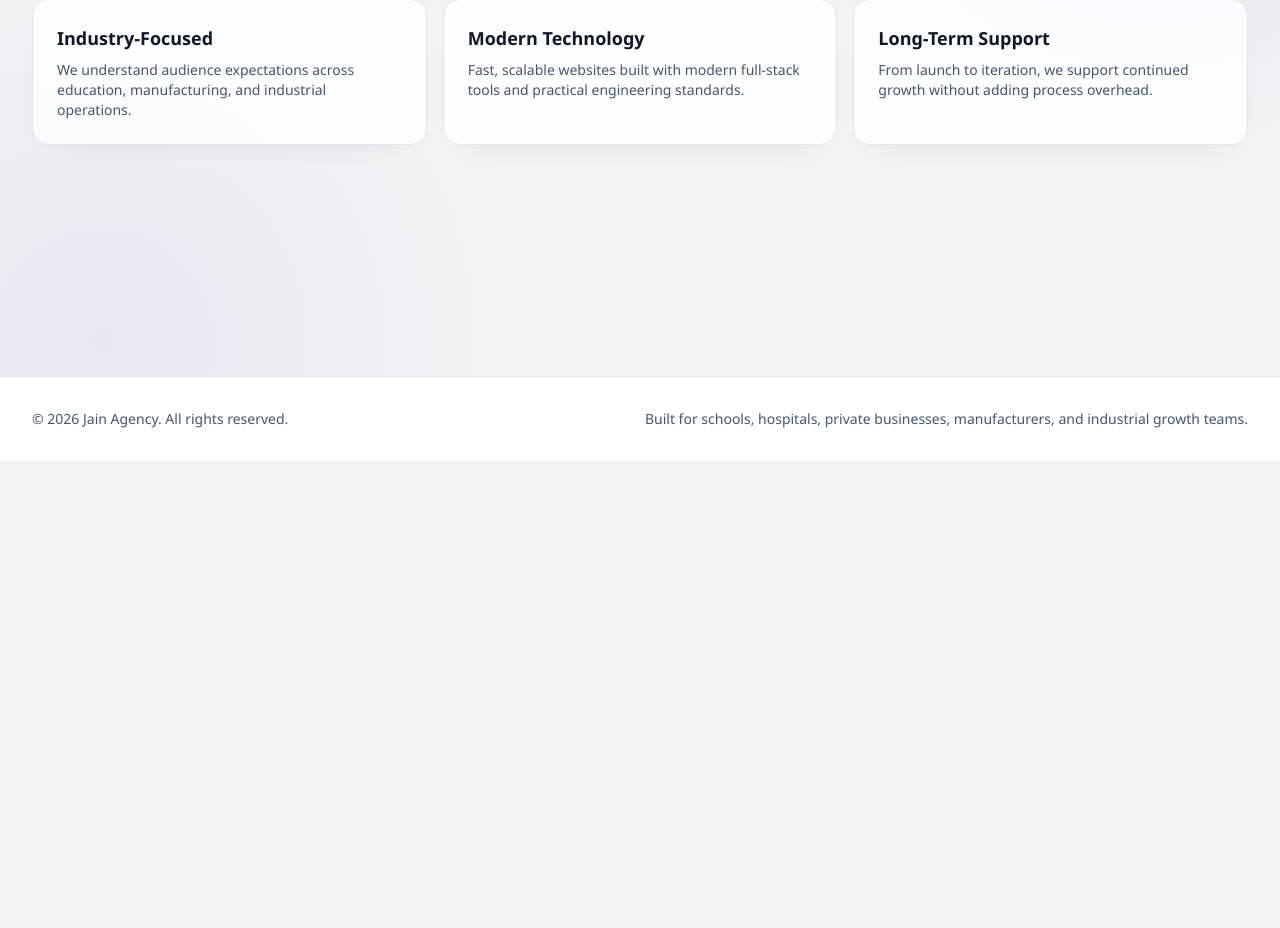
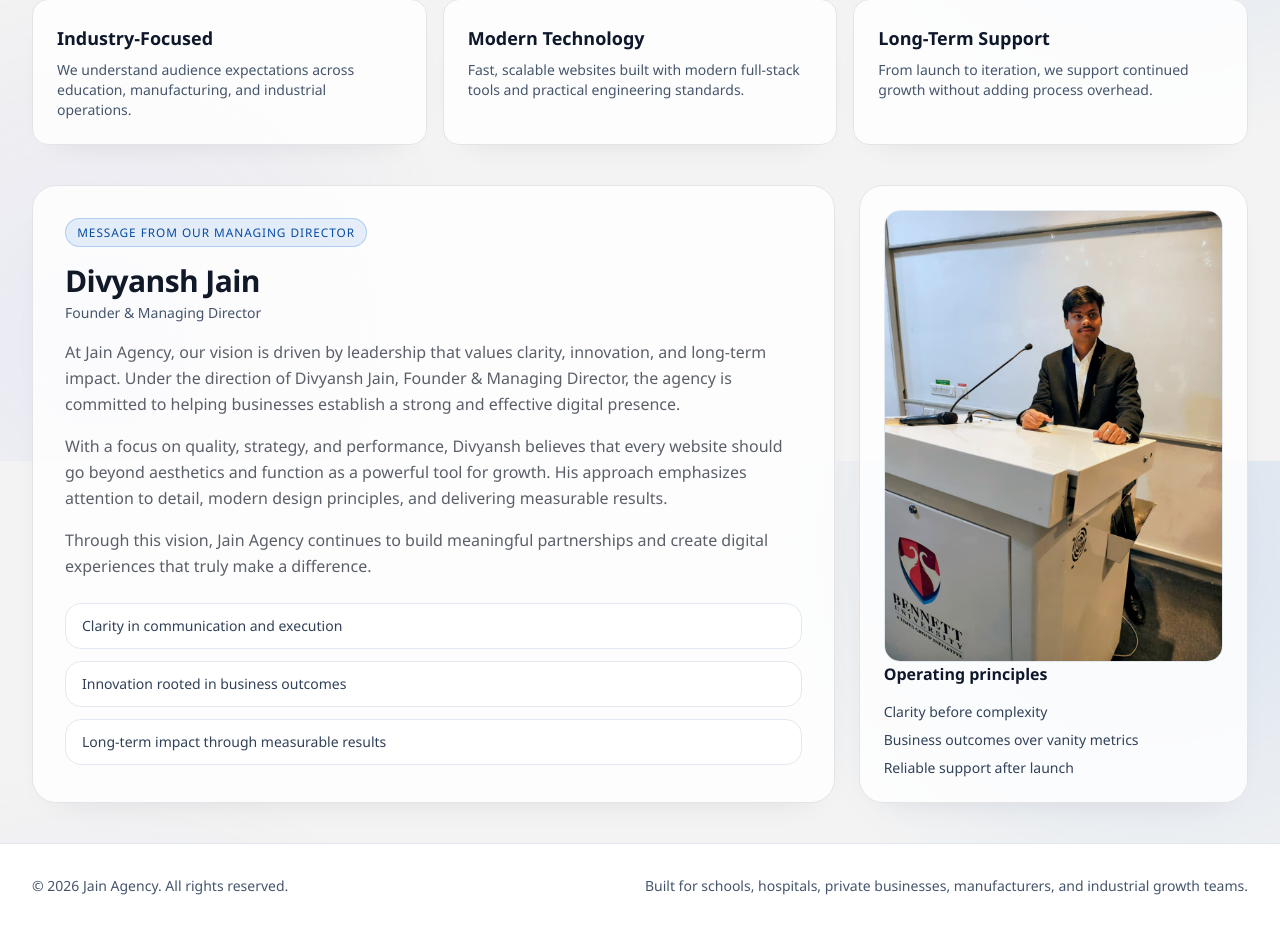
Before and after one commit to Dhruv-201004/jain-agency, a Next.js app: page /about in a window 1280 px wide. Shown: the part 339-1267 px from the top of the page. Before the commit the page ends 800 px from the top, so only its background shows below. Built offline with nearby package versions, Linux system fonts and the light colour scheme; no server answers.

Commit message:
Refactor code structure for improved readability and maintainability

```diff
--- a/app/about/page.tsx
+++ b/app/about/page.tsx
@@ -1,4 +1,29 @@
 import type { Metadata } from "next";
+import Image from "next/image";
+
+const founderProfile = {
+  heading: "Message from Our Managing Director",
+  name: "Divyansh Jain",
+  role: "Founder & Managing Director",
+  imageSrc: "/image.jpeg",
+  imageAlt: "Divyansh Jain - Founder and Managing Director, Jain Agency",
+  summary:
+    "At Jain Agency, our vision is driven by leadership that values clarity, innovation, and long-term impact. Under the direction of Divyansh Jain, Founder & Managing Director, the agency is committed to helping businesses establish a strong and effective digital presence.",
+  vision:
+    "With a focus on quality, strategy, and performance, Divyansh believes that every website should go beyond aesthetics and function as a powerful tool for growth. His approach emphasizes attention to detail, modern design principles, and delivering measurable results.",
+  closing:
+    "Through this vision, Jain Agency continues to build meaningful partnerships and create digital experiences that truly make a difference.",
+  highlights: [
+    "Clarity in communication and execution",
+    "Innovation rooted in business outcomes",
+    "Long-term impact through measurable results",
+  ],
+  principles: [
+    "Clarity before complexity",
+    "Business outcomes over vanity metrics",
+    "Reliable support after launch",
+  ],
+};
 
 export const metadata: Metadata = {
   title: "About Jain Agency",
@@ -67,6 +92,57 @@ export default function AboutPage() {
           </article>
         ))}
       </div>
+
+      <section className="reveal-delay grid gap-6 lg:grid-cols-12">
+        <article className="surface rounded-3xl p-6 sm:p-8 lg:col-span-8">
+          <p className="eyebrow">{founderProfile.heading}</p>
+          <h2 className="section-title mt-4 text-3xl">{founderProfile.name}</h2>
+          <p className="mt-1 text-sm font-medium text-slate-600">
+            {founderProfile.role}
+          </p>
+          <p className="section-copy mt-4 max-w-3xl leading-relaxed">
+            {founderProfile.summary}
+          </p>
+          <p className="section-copy mt-4 max-w-3xl leading-relaxed">
+            {founderProfile.vision}
+          </p>
+          <p className="section-copy mt-4 max-w-3xl leading-relaxed">
+            {founderProfile.closing}
+          </p>
+
+          <div className="mt-6 grid gap-3">
+            {founderProfile.highlights.map((item) => (
+              <div
+                key={item}
+                className="rounded-2xl border border-slate-200 bg-white/70 px-4 py-3 text-sm text-slate-700"
+              >
+                {item}
+              </div>
+            ))}
+          </div>
+        </article>
+
+        <aside className="surface rounded-3xl p-6 lg:col-span-4">
+          <div className="overflow-hidden rounded-2xl border border-slate-200 bg-white">
+            <Image
+              src={founderProfile.imageSrc}
+              alt={founderProfile.imageAlt}
+              width={900}
+              height={900}
+              className="h-auto w-full object-cover"
+              priority
+            />
+          </div>
+          <h3 className="text-base font-semibold text-slate-900">
+            Operating principles
+          </h3>
+          <ul className="mt-4 space-y-2 text-sm text-slate-700">
+            {founderProfile.principles.map((item) => (
+              <li key={item}>{item}</li>
+            ))}
+          </ul>
+        </aside>
+      </section>
     </section>
   );
 }
--- a/app/page.tsx
+++ b/app/page.tsx
@@ -6,7 +6,7 @@ import { ProjectCard } from "@/components/ProjectCard";
 
 export const metadata: Metadata = {
   title:
-    "Website Development for Schools, Manufacturers & Industrial Businesses",
+    "The Jain Agency | Website Development for Schools, Manufacturers & Industrial Businesses",
   description:
     "Jain Agency designs affordable websites for schools, manufacturers, and industrial businesses across India to help them grow online.",
   keywords: [
@@ -21,7 +21,7 @@ export const metadata: Metadata = {
   alternates: { canonical: "/" },
   openGraph: {
     title:
-      "Website Development for Schools, Manufacturers & Industrial Businesses",
+      "The Jain Agency | Website Development for Schools, Manufacturers & Industrial Businesses",
     description:
       "Modern, affordable websites for schools, manufacturers, and industrial businesses serving customers across India.",
     url: "/",
@@ -39,7 +39,7 @@ export const metadata: Metadata = {
   twitter: {
     card: "summary_large_image",
     title:
-      "Website Development for Schools, Manufacturers & Industrial Businesses",
+      "The Jain Agency | Website Development for Schools, Manufacturers & Industrial Businesses",
     description:
       "Modern, affordable websites for schools, manufacturers, and industrial businesses serving customers across India.",
     images: ["/logo.png"],
```
Also changed, not shown: public/image.jpeg (added).
